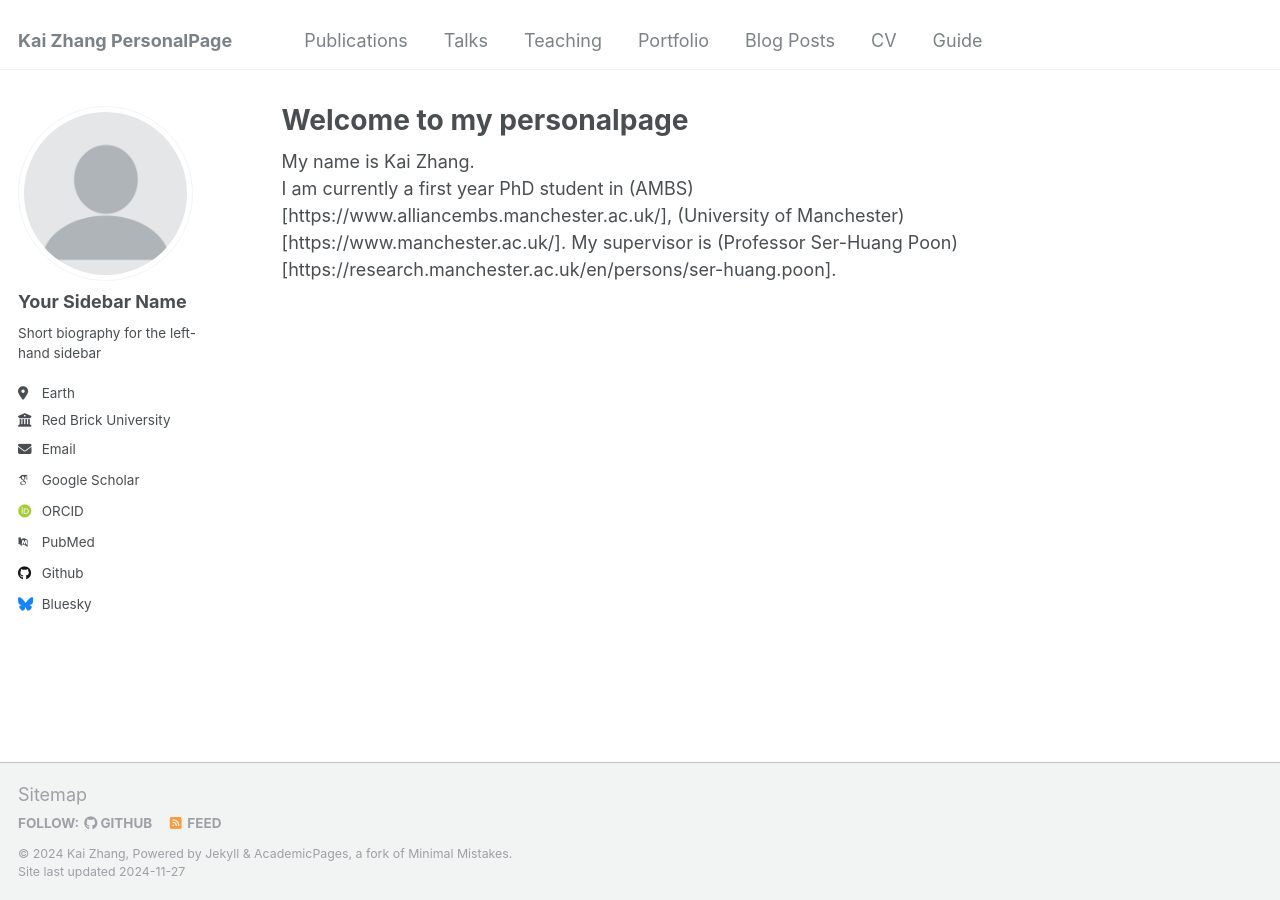
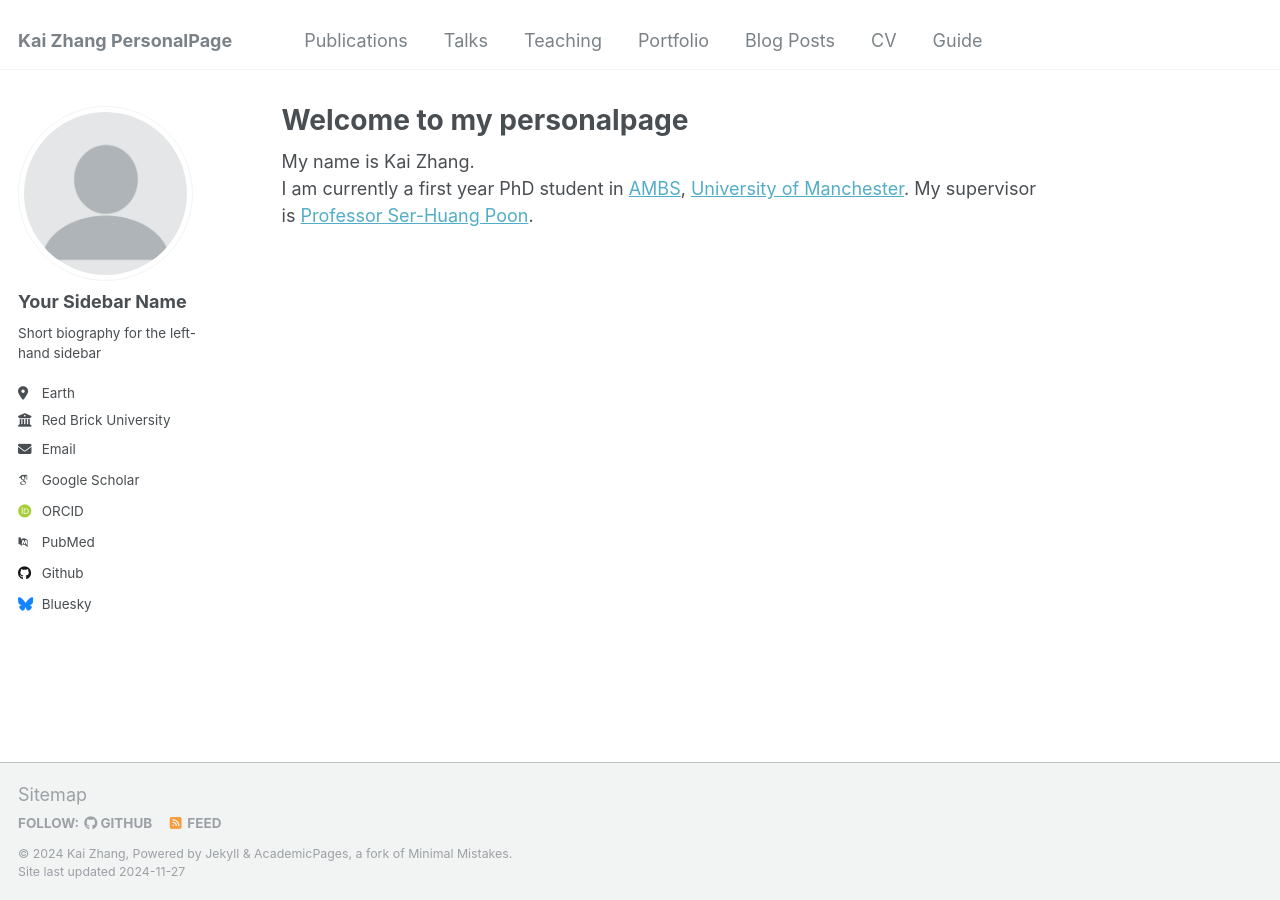
Before and after one commit to kaizhang1015/kaizhang1015.github.io, a Jekyll site: the page built from _pages/about.md, in a window 1280 px wide. Built offline with Jekyll 4.4.1, drawn with Linux system fonts in a browser that asks for light colours; some web fonts are replaced.

Commit message:
Update about.md

```diff
--- a/_pages/about.md
+++ b/_pages/about.md
@@ -8,6 +8,6 @@ redirect_from:
 ---
 
 My name is Kai Zhang.
-I am currently a first year PhD student in (AMBS)[https://www.alliancembs.manchester.ac.uk/],
-(University of Manchester)[https://www.manchester.ac.uk/].
-My supervisor is (Professor Ser-Huang Poon)[https://research.manchester.ac.uk/en/persons/ser-huang.poon].
+I am currently a first year PhD student in [AMBS](https://www.alliancembs.manchester.ac.uk/),
+[University of Manchester](https://www.manchester.ac.uk/).
+My supervisor is [Professor Ser-Huang Poon](https://research.manchester.ac.uk/en/persons/ser-huang.poon).
```
